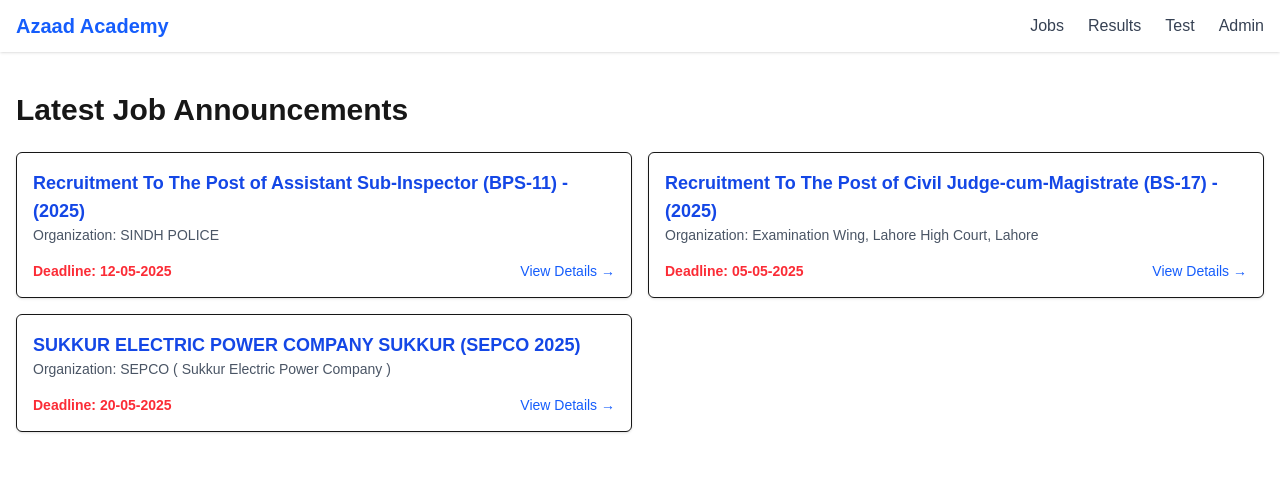
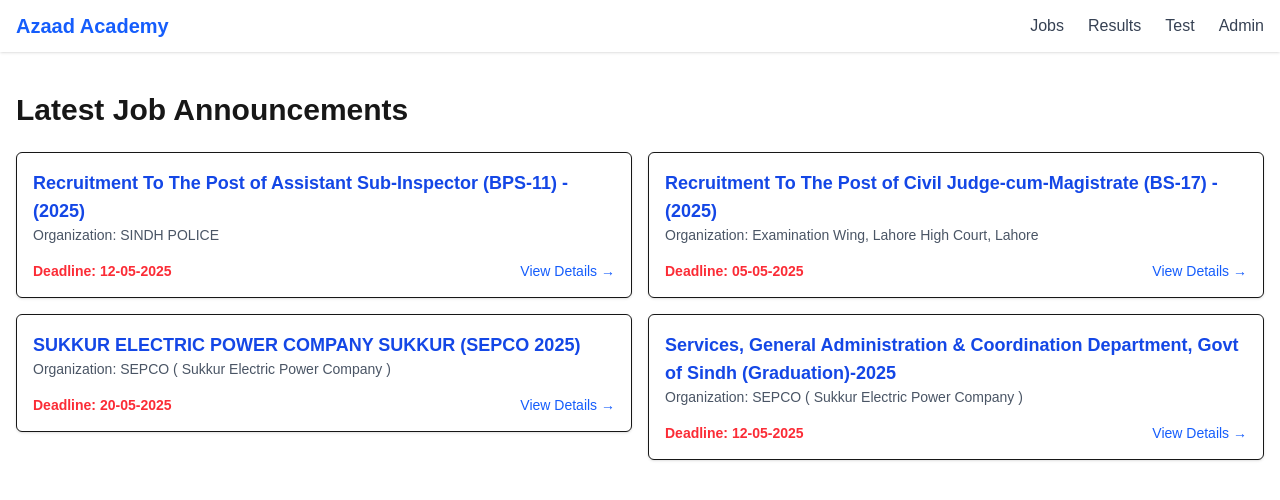
Before and after one commit to RAQEEB212/AZAAD_ACADEMY, a Next.js app: page /jobs in a window 1280 px wide. Shown: the top 500 px of the page. Built offline with nearby package versions, Linux system fonts and the light colour scheme; no server answers.

Commit message:
Services, General Administration & Coordination Department, Govt of Sindh (Graduation)-2025

```diff
--- a/src/data /jobs.js
+++ b/src/data /jobs.js
@@ -26,5 +26,14 @@
         org: 'SEPCO ( Sukkur Electric Power Company )',
         deadline: '20-05-2025',
         Advertisment: 'https://res.cloudinary.com/df3ok5t8p/image/upload/v1745319895/AZAAD%20ACADEMY/Advertisements/2025/r28fem3v0kxrntpfjoal.jpg',
+    },
+    {
+        id: 4,
+        title: 'Services, General Administration & Coordination Department, Govt of Sindh (Graduation)-2025',
+        description:'Government of Sindh intends to fill the vacant posts of BPS-05 to BPS-15 requiring qualification of graduation as per Recruitment Rules in all the departments.',
+        Apply: 'https://apply.sts.net.pk/',
+        org: 'SEPCO ( Sukkur Electric Power Company )',
+        deadline: '12-05-2025',
+        Advertisment: 'https://res.cloudinary.com/df3ok5t8p/image/upload/v1745414246/AZAAD%20ACADEMY/Advertisements/2025/oiy2shvc8bufn5pjiyjh.jpg',
     }
 ];
```
